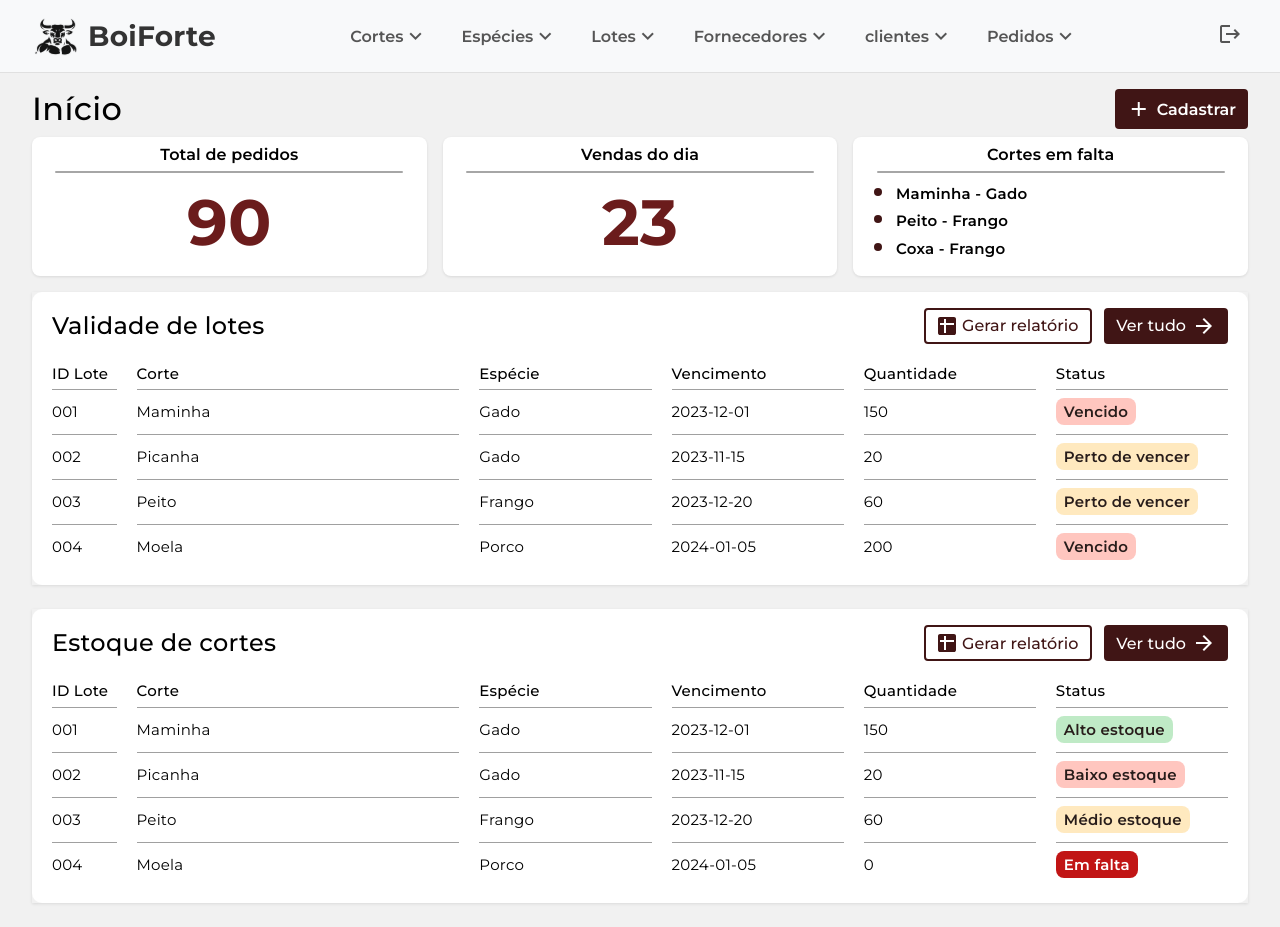
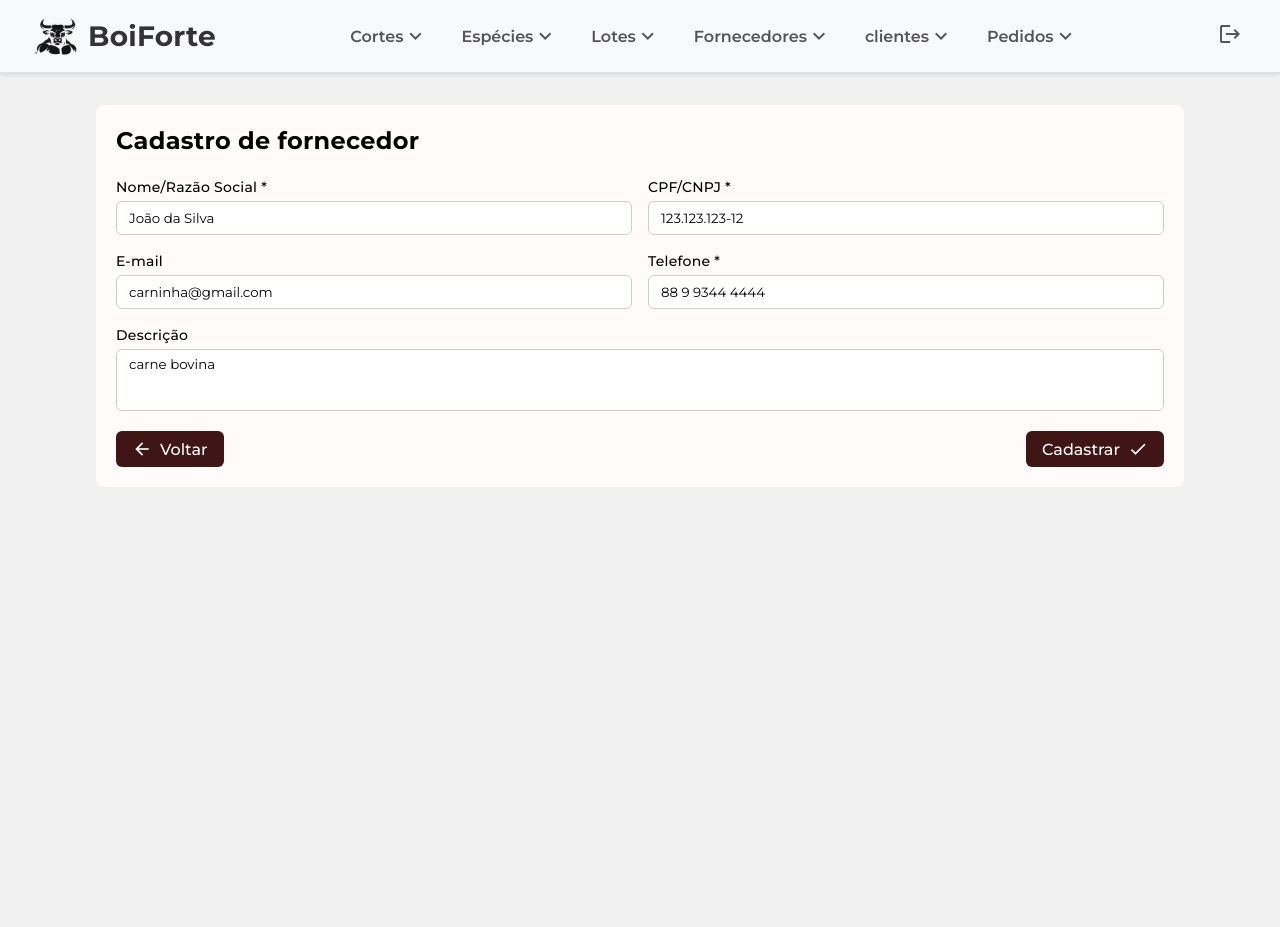
Before and after one commit to wilhelmSt/boiforte-angular, an Angular app: page /cadastro-fornecedor in a window 1280 px wide. Before the commit this address led to /dashboard. After the commit the page ends 800 px from the top, so only its background shows below. Built offline with nearby package versions, Linux system fonts and the light colour scheme; sample sign-in values are in the browser's storage.

Commit message:
feat: cadastro fornecedor

```diff
--- a/src/app/app-routing.module.ts
+++ b/src/app/app-routing.module.ts
@@ -27,6 +27,12 @@ const routes: Routes = [
         canActivateChild: [AuthGuard],
         loadChildren: () => import('./pages/cadastro-corte/cadastro-corte.module').then((m) => m.CadastroCorteModule),
       },
+      {
+        path: 'cadastro-fornecedor',
+        canActivateChild: [AuthGuard],
+        loadChildren: () =>
+          import('./pages/cadastro-fornecedor/cadastro-fornecedor.module').then((m) => m.CadastroFornecedorModule),
+      },
     ],
   },
   {
--- a/src/app/modal/cadastrar-modal/cadastrar-modal.component.ts
+++ b/src/app/modal/cadastrar-modal/cadastrar-modal.component.ts
@@ -22,27 +22,27 @@ export class CadastrarModalComponent {
     {
       label: 'Cadastrar espécies',
       icon: 'especies-white.svg',
-      callBackFn: () => this.router.navigate(['/especies']),
+      callBackFn: () => this.navigateTo('/cadastro-especie'),
     },
     {
       label: 'Cadastrar lote',
       icon: 'lotes-white.svg',
-      callBackFn: () => this.router.navigate(['/lotes']),
+      callBackFn: () => this.navigateTo('/cadastro-lote'),
     },
     {
       label: 'Cadastrar pedidos',
       icon: 'pedidos-white.svg',
-      callBackFn: () => this.router.navigate(['/pedidos']),
+      callBackFn: () => this.navigateTo('/cadastro-pedido'),
     },
     {
       label: 'Cadastrar fornecedor',
       icon: 'fornecedores-white.svg',
-      callBackFn: () => this.router.navigate(['/fornecedores']),
+      callBackFn: () => this.navigateTo('/cadastro-fornecedor'),
     },
     {
       label: 'Cadastrar cliente',
       icon: 'clientes-white.svg',
-      callBackFn: () => this.router.navigate(['/clientes']),
+      callBackFn: () => this.navigateTo('/cadastro-cliente'),
     },
     {
       label: 'Gerar relatório Geral',
--- /dev/null
+++ b/src/app/pages/cadastro-fornecedor/cadastro-fornecedor-routing.module.ts
@@ -0,0 +1,11 @@
+import { NgModule } from '@angular/core';
+import { RouterModule, Routes } from '@angular/router';
+import { CadastroFornecedorComponent } from './cadastro-fornecedor.component';
+
+const routes: Routes = [{ path: '', component: CadastroFornecedorComponent }];
+
+@NgModule({
+  imports: [RouterModule.forChild(routes)],
+  exports: [RouterModule],
+})
+export class CadastroFornecedorRoutingModule {}
--- /dev/null
+++ b/src/app/pages/cadastro-fornecedor/cadastro-fornecedor.component.html
@@ -0,0 +1,46 @@
+<section class="section-cadastro-fornecedores">
+  <div class="cadastro-fornecedores">
+    <h2>Cadastro de fornecedor</h2>
+
+    <form class="form-cadastro" (ngSubmit)="onSubmit()">
+      <div class="grid-form">
+        <div class="form-group">
+          <label>Nome/Razão Social *</label>
+          <input type="text" [(ngModel)]="form.nome" name="nome" required />
+        </div>
+
+        <div class="form-group">
+          <label>CPF/CNPJ *</label>
+          <input type="text" [(ngModel)]="form.cpfCnpj" name="cpfCnpj" required />
+        </div>
+
+        <div class="form-group">
+          <label>E-mail</label>
+          <input type="text" [(ngModel)]="form.email" name="email" />
+        </div>
+
+        <div class="form-group">
+          <label>Telefone *</label>
+          <input type="text" [(ngModel)]="form.telefone" name="telefone" />
+        </div>
+
+        <div class="form-group full-width">
+          <label>Descrição</label>
+          <textarea [(ngModel)]="form.descricao" name="descricao" rows="3"></textarea>
+        </div>
+      </div>
+
+      <div class="actions">
+        <button type="button" class="btn-back" (click)="voltar()">
+          <mat-icon>arrow_back</mat-icon>
+          <span>Voltar</span>
+        </button>
+
+        <button type="submit" class="btn-submit">
+          <span>Cadastrar</span>
+          <mat-icon>check</mat-icon>
+        </button>
+      </div>
+    </form>
+  </div>
+</section>
--- /dev/null
+++ b/src/app/pages/cadastro-fornecedor/cadastro-fornecedor.component.scss
@@ -0,0 +1,131 @@
+.section-cadastro-fornecedores {
+  display: flex;
+  justify-content: center;
+  align-items: center;
+  width: 100%;
+
+  .cadastro-fornecedores {
+    background-color: #fffbfa;
+    padding: 20px;
+    border-radius: 8px;
+    width: 85%;
+    margin-top: 2rem;
+
+    h2 {
+      margin-bottom: 20px;
+      font-weight: 700;
+      font-size: 1.5rem;
+    }
+
+    .form-cadastro {
+      display: flex;
+      flex-direction: column;
+      gap: 20px;
+
+      .grid-form {
+        display: grid;
+        grid-template-columns: repeat(2, 1fr);
+        gap: 16px;
+      }
+
+      .form-group {
+        display: flex;
+        flex-direction: column;
+        gap: 4px;
+
+        label {
+          font-weight: 500;
+        }
+
+        input {
+          padding: 8px 12px;
+          border: 1px solid #ccc;
+          border-radius: 6px;
+
+          &:focus {
+            border: 1px solid #888 !important;
+          }
+
+          &:focus-visible {
+            border: 1px solid #888 !important;
+            outline: none;
+          }
+
+          &:disabled {
+            background-color: #f1f1f1;
+            color: #999;
+          }
+        }
+
+        textarea {
+          resize: none;
+          padding: 6px 12px;
+          border: 1px solid #ccc;
+          border-radius: 6px;
+
+          &:focus {
+            border: 1px solid #888 !important;
+          }
+
+          &:focus-visible {
+            border: 1px solid #888 !important;
+            outline: none;
+          }
+
+          &:disabled {
+            background-color: #f1f1f1;
+            color: #999;
+          }
+        }
+
+        &.full-width {
+          grid-area: 3 / 1 / 3 / 3;
+        }
+      }
+
+      .actions {
+        display: flex;
+        justify-content: space-between;
+        gap: 16px;
+
+        button {
+          display: flex;
+          align-items: center;
+          justify-content: center;
+          gap: 8px;
+          padding: 8px 16px;
+          border-radius: 6px;
+          cursor: pointer;
+          border: none;
+          font-weight: 500;
+          font-size: 1rem;
+          transition: 0.2s ease;
+
+          mat-icon {
+            font-size: 20px !important;
+            width: 20px !important;
+            height: 20px !important;
+          }
+        }
+
+        .btn-back {
+          background-color: #401515;
+          color: white;
+
+          &:hover {
+            background-color: #401515cc;
+          }
+        }
+
+        .btn-submit {
+          background-color: #401515;
+          color: white;
+
+          &:hover {
+            background-color: #401515cc;
+          }
+        }
+      }
+    }
+  }
+}
--- /dev/null
+++ b/src/app/pages/cadastro-fornecedor/cadastro-fornecedor.component.ts
@@ -0,0 +1,27 @@
+import { Component } from '@angular/core';
+import { Router } from '@angular/router';
+
+@Component({
+  selector: 'app-cadastro-fornecedor',
+  templateUrl: './cadastro-fornecedor.component.html',
+  styleUrls: ['./cadastro-fornecedor.component.scss'],
+})
+export class CadastroFornecedorComponent {
+  form = {
+    nome: 'João da Silva',
+    cpfCnpj: '123.123.123-12',
+    telefone: '88 9 9344 4444',
+    email: 'carninha@gmail.com',
+    descricao: 'carne bovina',
+  };
+
+  constructor(private router: Router) {}
+
+  onSubmit() {
+    console.log('Dados enviados:', this.form);
+  }
+
+  voltar() {
+    this.router.navigate(['/fornecedores']);
+  }
+}
```
Also changed, not shown: src/app/pages/cadastro-fornecedor/cadastro-fornecedor.module.ts (added, +12 -0 lines), 1 other file (tests, documents, lock files or other folders).
